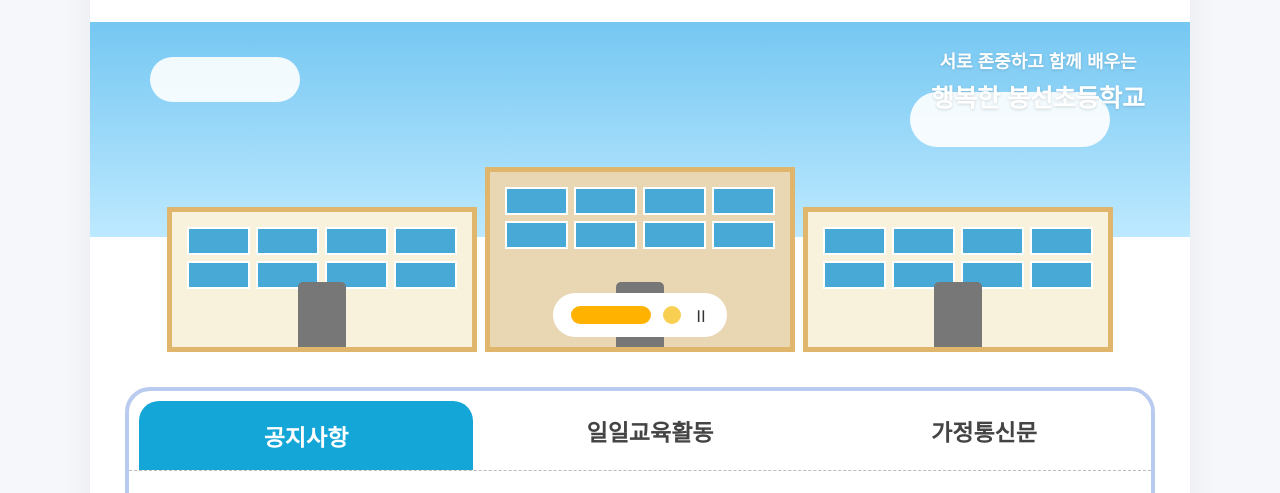
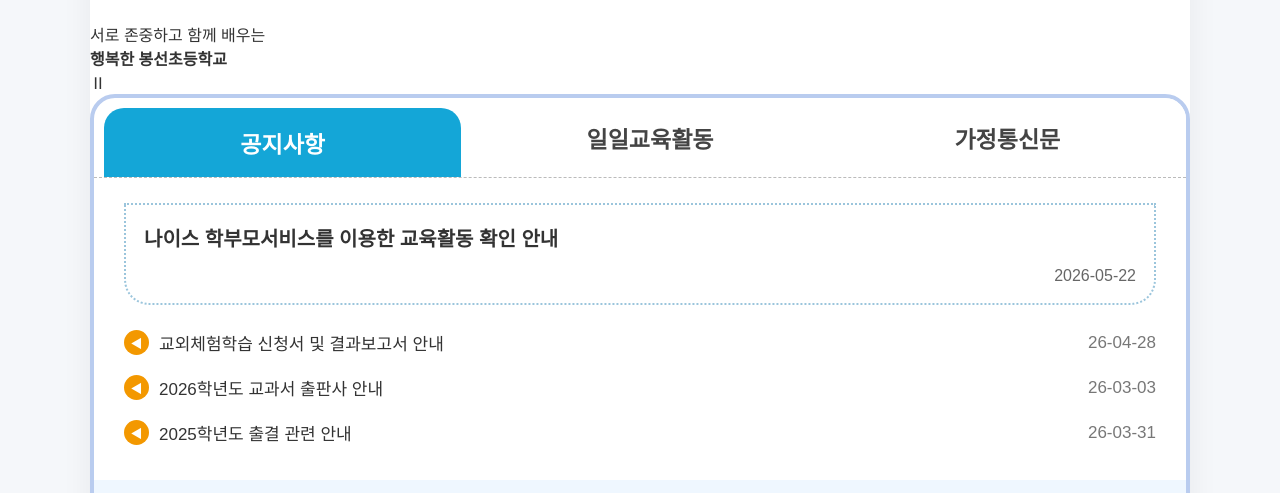
Before and after one commit to soooob77-eng/-, a plain HTML site: page index.html in a window 1280 px wide. Shown: the part 103-596 px from the top of the page. Drawn offline with Linux system fonts and the light colour scheme.

Commit message:
Clean up CSS by removing unused styles
Removed unused CSS styles for hero section, clouds, and school building.

```diff
--- a/index.html
+++ b/index.html
@@ -121,137 +121,12 @@
        HERO
     ========================= */
 
-    .hero {
-      height: 330px;
-      position: relative;
-      overflow: hidden;
 
-      background:
-        linear-gradient(
-          to bottom,
-          #75c7f2 0%,
-          #bde9ff 65%,
-          #ffffff 65%
-        );
     }
 
-    /* 구름 */
+    /*
 
-    .cloud {
-      position: absolute;
-      background: white;
-      border-radius: 100px;
-      opacity: 0.9;
-    }
 
-    .cloud.one {
-      width: 150px;
-      height: 45px;
-      top: 35px;
-      left: 60px;
-    }
-
-    .cloud.two {
-      width: 200px;
-      height: 55px;
-      top: 70px;
-      right: 80px;
-    }
-
-    /* 학교 건물 */
-
-    .school-building {
-      position: absolute;
-      bottom: 0;
-      left: 7%;
-      width: 86%;
-      height: 190px;
-      display: flex;
-      align-items: flex-end;
-      gap: 8px;
-    }
-
-    .building {
-      position: relative;
-      background: #f8f1dc;
-      border: 5px solid #e0b66c;
-      height: 145px;
-      flex: 1;
-    }
-
-    .building.center {
-      height: 185px;
-      background: #e9d6b2;
-    }
-
-    .windows {
-      display: grid;
-      grid-template-columns: repeat(4, 1fr);
-      gap: 6px;
-      padding: 15px;
-    }
-
-    .window {
-      height: 28px;
-      background: #48a9d6;
-      border: 2px solid #fff;
-    }
-
-    .door {
-      position: absolute;
-      width: 48px;
-      height: 65px;
-      bottom: 0;
-      left: 50%;
-      transform: translateX(-50%);
-      background: #777;
-      border-radius: 5px 5px 0 0;
-    }
-
-    .hero-title {
-      position: absolute;
-      top: 25px;
-      right: 45px;
-      color: white;
-      text-align: center;
-      text-shadow: 0 1px 3px rgba(0,0,0,.15);
-    }
-
-    .hero-title p {
-      font-size: 18px;
-      font-weight: 700;
-    }
-
-    .hero-title strong {
-      display: block;
-      font-size: 25px;
-      margin-top: 5px;
-    }
-
-    .slider {
-      position: absolute;
-      bottom: 15px;
-      left: 50%;
-      transform: translateX(-50%);
-      background: white;
-      padding: 10px 18px;
-      border-radius: 40px;
-      display: flex;
-      gap: 12px;
-      align-items: center;
-    }
-
-    .slide-dot {
-      width: 18px;
-      height: 18px;
-      border-radius: 50%;
-      background: #f9cf52;
-    }
-
-    .slide-dot.active {
-      width: 80px;
-      border-radius: 20px;
-      background: #ffb300;
     }
 
     /* =========================
```
